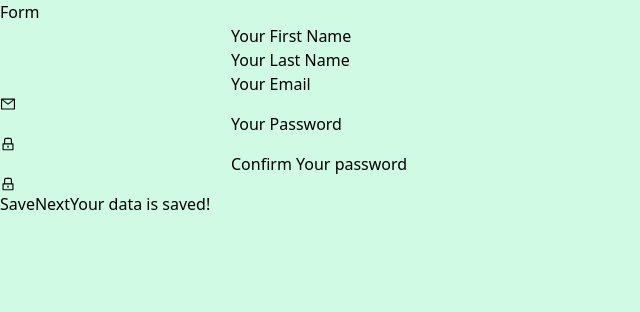
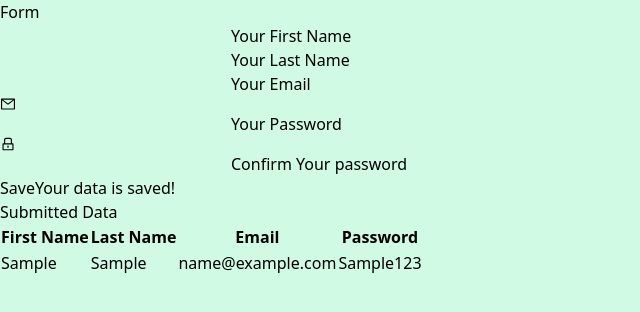
Before and after one commit to MuhammadDilshad532/formsultan, a React (Vite) app: page / in a window 1280 px wide. Both pictures are taken after typing "Sample", "Sample", "name@example.com", "Sample123", "Sample123" into the empty fields and a click on the button "Save". Shown: the top 312 px of the page, without its empty margins (0-640 px from the left). Built offline with nearby package versions, Linux system fonts and the light colour scheme.

Commit message:
form submit data and navigate to new page to display table

```diff
--- a/src/App.jsx
+++ b/src/App.jsx
@@ -1,7 +1,6 @@
 import "./App.css";
-import SubmittedDataTable from "./components/SubmittedDataTable/SubmittedDataTable";
+import Form from "./components/form/Form";
 import { BrowserRouter as Router, Routes, Route } from "react-router-dom";
-import Form from "./components/form/Form";
 
 function App() {
   return (
@@ -9,7 +8,7 @@ function App() {
       <div className="w-96 flex justify-center items-center ml-[40%] mt-10">
         <Routes>
           <Route path="/" element={<Form />} />
-          <Route path="/submitted-data" element={<SubmittedDataTable />} />
+          <Route path="/" element={<h1>Welcome! Please log in.</h1>} />
         </Routes>
       </div>
     </Router>
--- a/src/components/SubmittedDataTable/SubmittedDataTable.jsx
+++ b/src/components/SubmittedDataTable/SubmittedDataTable.jsx
@@ -1,15 +1,11 @@
 import React from "react";
-import { useNavigate, useLocation } from "react-router-dom";
-const SubmittedDataTable = () => {
-  const location = useLocation();
-  const navigate = useNavigate();
-  const submittedData = location.state?.submittedData || [];
-  const handleBack = () =>{
-    navigate("/")
-  }
+
+const SubmittedDataTable = ({ submittedData }) => {
   return (
-    <div className="bg-slate-800 p-8 rounded-md shadow-lg">
-      <h2 className="text-xl text-white mb-4 text-center">Submitted Data</h2>
+    <div className="mt-6">
+      <h2 className="text-xl text-white mb-4 text-center">
+        Submitted Data
+      </h2>
       <table className="min-w-full text-white text-center">
         <thead className="text-white">
           <tr>
@@ -30,9 +26,6 @@ const SubmittedDataTable = () => {
           ))}
         </tbody>
       </table>
-      <div className="mt-6 text-center">
-        <button onClick={handleBack} className="text-[18px] rounded-full py-2 px-4 transition-colors duration-300 bg-white text-emerald-800 hover:bg-emerald-600 hover:text-white">Back to form</button>
-      </div>
     </div>
   );
 };
--- a/src/components/form/Form.jsx
+++ b/src/components/form/Form.jsx
@@ -1,7 +1,8 @@
 import React, { useState } from "react";
 import { AiOutlineLock, AiOutlineMail } from "react-icons/ai";
+import SubmittedDataTable from "../SubmittedDataTable/SubmittedDataTable";
 import InputField from "../InputField/InputField";
-import { useNavigate } from "react-router-dom";
+
 const Form = () => {
   const [formData, setFormData] = useState({
     firstName: "",
@@ -19,7 +20,6 @@ const Form = () => {
   const [successMessage, setSuccessMessage] = useState("");
   const [submittedData, setSubmittedData] = useState([]);
   const emailRegex = /^[^\s@]+@[^\s@]+\.[^\s@]+$/;
-  const navigate = useNavigate();
 
   const validateForm = () => {
     let isValid = true;
@@ -63,34 +63,13 @@ const Form = () => {
       });
     }
   };
-
-  const handleNext = () => {
-    navigate("/submitted-data", { state: { submittedData } });
-  };
 const fields = [
-    { label: "Your First Name", type: "text", name: "firstName" },
-    { label: "Your Last Name", type: "text", name: "lastName" },
-    {
-      label: "Your Email",
-      type: "email",
-      name: "email",
-      icon: <AiOutlineMail />,
-      error: errors.email,
-    },
-    {
-      label: "Your Password",
-      type: "password",
-      name: "password",
-      icon: <AiOutlineLock />,
-    },
-    {
-      label: "Confirm Your password",
-      type: "password",
-      name: "confirmPassword",
-      error: errors.password,
-      icon: <AiOutlineLock />,
-    },
-  ];
+  {label:"Your First Name" , type:"text" , name:"firstName"},
+  {label:"Your Last Name" , type:"text" , name:"lastName"},
+  {label:"Your Email" , type:"email" , name:"email", icon:<AiOutlineMail /> , error:errors.email },
+  {label:"Your Password" , type:"password" , name:"password" , icon:<AiOutlineLock />},
+  {label:"Confirm Your password" , type:"password" , name:"confirmPassword" , error:errors.password},
+]
   const handleChange = (e) => {
     setFormData({ ...formData, [e.target.name]: e.target.value });
   };
@@ -100,7 +79,8 @@ const Form = () => {
       <div className="bg-slate-800 border border-slate-400 rounded-md p-8 shadow-lg backdrop-filter backdrop-blur-sm bg-opacity-30 relative">
         <h1 className="text-4xl text-white font-bold text-center mb-6">Form</h1>
         <form onSubmit={handleSubmit}>
-          {fields.map((field, index) => (
+         {
+          fields.map((field , index) =>(
             <InputField
             key={index}
             label={field.label}
@@ -118,12 +98,6 @@ const Form = () => {
           >
             Save
           </button>
-          <button
-            onClick={handleNext}
-            className="w-full mb-4 text-[18px] mt-6 rounded-full py-2 transition-colors duration-300 bg-white text-emerald-800 hover:bg-emerald-600 hover:text-white"
-          >
-            Next
-          </button>
           {successMessage && (
             <span className="text-green-600 text-center block mt-4">
               {successMessage}
@@ -131,7 +105,11 @@ const Form = () => {
           )}
         </form>
       </div>
-
+      <div className="bg-slate-800 ml-10">
+        {submittedData.length > 0 && (
+          <SubmittedDataTable submittedData={submittedData} />
+        )}
+      </div>
     </>
   );
 };
```
Lines whose indentation alone changed are shown as unchanged.
